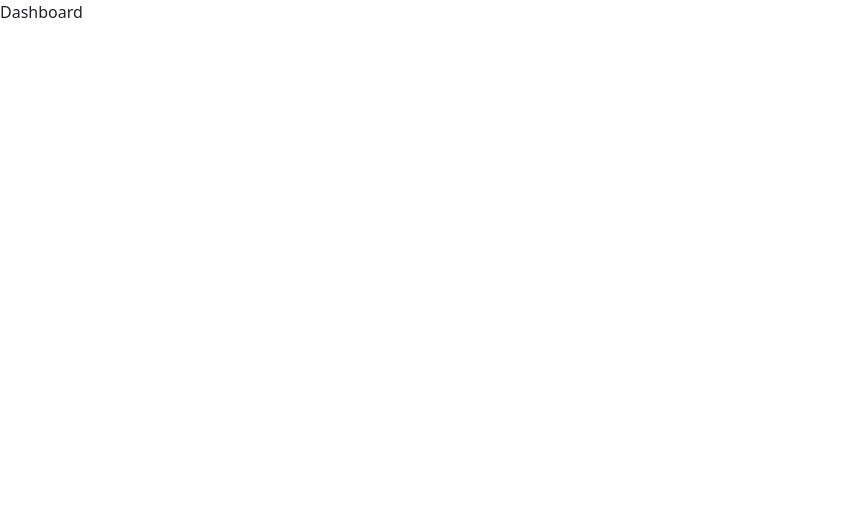
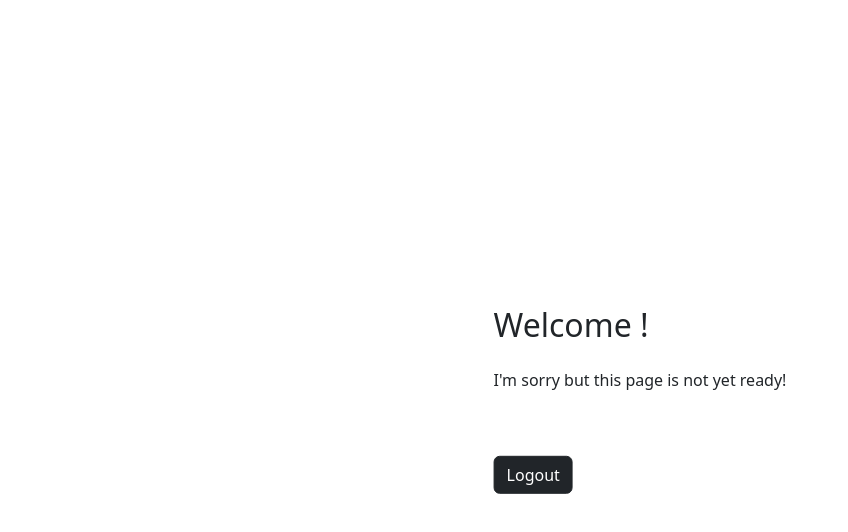
Before and after one commit to renras/document-request-tracker-system, a React (Create React App) app: page /dashboard in a window 1280 px wide. Shown: the top 532 px of the page, without its empty margins (0-848 px from the left). Built offline with nearby package versions, Linux system fonts and the light colour scheme; no server answers.

Commit message:
add logout functionality

```diff
--- a/src/components/Layouts/SignedOutLayout/SignedOutLayout.jsx
+++ b/src/components/Layouts/SignedOutLayout/SignedOutLayout.jsx
@@ -1,8 +1,26 @@
 import PropTypes from "prop-types";
 import styles from "./SignedOutLayout.module.css";
 import { Link } from "react-router-dom";
+import { auth } from "../../../firebase-config";
+import { onAuthStateChanged } from "firebase/auth";
+import { useNavigate } from "react-router-dom";
+import { useEffect } from "react";
 
 const SignedOutLayout = ({ children }) => {
+  const navigate = useNavigate();
+
+  useEffect(() => {
+    const unsubscribe = onAuthStateChanged(auth, (user) => {
+      if (user) {
+        navigate("/dashboard");
+      } else {
+        console.log("User is not signed in");
+      }
+    });
+
+    return () => unsubscribe();
+  }, []);
+
   return (
     <div className={styles.container}>
       <header className="navbar bg-light">
--- a/src/pages/Dashboard/Dashboard.jsx
+++ b/src/pages/Dashboard/Dashboard.jsx
@@ -1,5 +1,38 @@
+import { useState, useEffect } from "react";
+import { auth } from "../../firebase-config";
+import { onAuthStateChanged, signOut } from "firebase/auth";
+
 const Dashboard = () => {
-  return <div>Dashboard</div>;
+  const [email, setEmail] = useState("");
+
+  useEffect(() => {
+    const unsubscribe = onAuthStateChanged(auth, (user) => {
+      if (user) {
+        setEmail(user.email);
+      } else {
+        console.log("User is not signed in");
+      }
+    });
+
+    return () => unsubscribe();
+  }, []);
+
+  return (
+    <div
+      style={{
+        position: "fixed",
+        top: "50%",
+        left: "50%",
+        transform: "translate(-50%, -50%)",
+      }}
+    >
+      <h1 className="h2">Welcome {email}!</h1>
+      <p className="mt-4">I&apos;m sorry but this page is not yet ready!</p>
+      <button className="btn btn-dark mt-5" onClick={() => signOut()}>
+        Logout
+      </button>
+    </div>
+  );
 };
 
 export default Dashboard;
--- a/src/pages/SignUp/SignUp.jsx
+++ b/src/pages/SignUp/SignUp.jsx
@@ -57,7 +57,7 @@ const SignUp = () => {
         </label>
         <input
           className="form-control form-control-lg"
-          id="password"
+          id="confirm-password"
           type="password"
           {...register("confirmPassword", { required: true })}
         />
```
